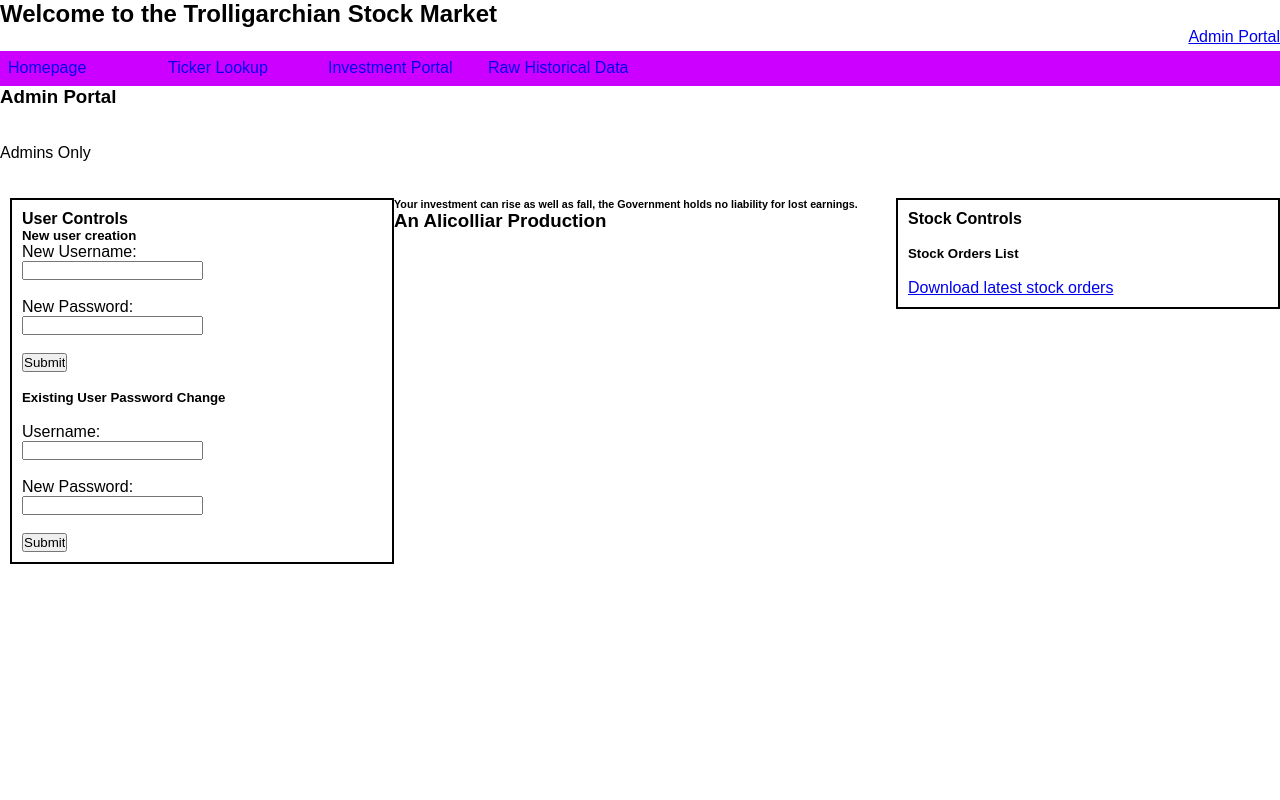
After one commit to Alicolliar/Trolligarch-Markets, a Flask app: page /admin in a window 1280 px wide. The commit adds this page. Run offline with Flask 2, Linux system fonts and the light colour scheme.

Commit message:
What I sorta didn't really accomplish today

```diff
--- a/routes.py
+++ b/routes.py
@@ -1,4 +1,4 @@
-from flask import Flask, render_template, request, make_response, send_from_directory
+from flask import Flask, render_template, request, make_response, send_from_directory, url_for, redirect
 import csv
 import functs
 app = Flask(__name__)
@@ -65,25 +65,54 @@ def investPage():
 @app.route('/login', methods=['post', 'get'])
 def loginPage():
     message = ""
+    give = make_response(render_template('login.html', message=message))
     if request.method == 'POST':
         shift = int(app.config["PWNED_SHIFT"])
         uName = request.form.get("user")
         pWord = request.form.get("pwned")
-        uNames = []
-        dbpWords = []
-        dbpWord = ""
-        uNames, dbpWords = functs.pwnedLookup(uName)
-        for i in range(len(uNames)):
-            if uNames[i] == uName:
-                dbpWord = dbpWords[i]
+        if uName == "" or pWord == "":
+            message = "Please enter a username or password."
+        else:
+            uNames = []
+            dbpWords = []
+            dbpWord = ""
+            uNames, dbpWords = functs.pwnedLookup(uName)
+            for i in range(len(uNames)):
+                if uNames[i] == uName:
+                    dbpWord = dbpWords[i]
 
-        decpWord = functs.deCodePwneds(dbpWord, shift)
-        if dbpWord == decpWord:
-            message = "Login succesful"
-        else:
-            message = "Login Failure"
+            decpWord = functs.deCodePwneds(dbpWord, shift)
+            if pWord  == decpWord:
+                return redirect(url_for('adminPortal'))
+            else:
+                message = "Incorrect username/password"
+    return give
 
-    return render_template('login.html', message=message)
+@app.route('/admin',methods=['post', 'get'])
+def adminPortal():
+    message=""
+    shift = int(app.config["PWNED_SHIFT"])
+    if request.method == 'POST':
+        if 'nUserMake' in request.form:
+            nUser = request.form.get("nUname")
+            nPwd = request.form.get("nPwd")
+            cUsers = []
+            pwneds = []
+            cUsers, pwneds = functs.pwnedLookup(nUser)
+            if nUser in cUsers:
+                message = "User already exists. If you have forgotten your password, use the password reset system instead."
+                return render_template('admin.html', message=message)
+            else:
+                hoomanFile = open("static/private/userAccounts/bullshit.csv", "a")
+                hoomans = csv.writer(hoomanFile)
+                enCodedPwned = functs.enCodePwneds(nPwd, shift)
+                nUser = [nUser,str(enCodedPwned)]
+                hoomans.writerow(nUser)
+                message = "User added successfully"
+                return render_template('admin.html', message=message)
+
+    return render_template('admin.html', message=message)
+
 
 if __name__ == '__main__':
     app.run(debug=True)
--- a/static/css/main.css
+++ b/static/css/main.css
@@ -6,7 +6,7 @@ body {
 }
 header {
   background-color: #CC00FF;
-  display: block;
+  display: inline;
   clear:both;
   height: 50px;
   margin-top: 15px;
@@ -14,9 +14,9 @@ header {
 }
 .login {
   text-align: right;
-
 }
 nav {
+  background-color: #CC00FF;
   clear: both;
   height: 35px;
   margin-top: 5px;
@@ -30,4 +30,5 @@ nav ul li {
 nav ul li a {
   display: block;
   padding: 8px;
+  text-decoration: none;
 }
--- a/static/private/userAccounts/bullshit.csv
+++ b/static/private/userAccounts/bullshit.csv
@@ -1,3 +1 @@
 Usernames, Passwords
-Aligallaton, A[ff[nih
-Danyo, J[mmqil^
--- /dev/null
+++ b/templates/admin.html
@@ -0,0 +1,45 @@
+<!DOCTYPE html>
+<html lang="en">
+  <head>
+    <title>Trolligarchian Stock Market - Admin Portal</title>
+    <link rel="stylesheet" type="text/css" href="{{url_for('static', filename='css/main.css')}}">
+    <link rel="shortcut icon" type="image/x-icon" href="{{url_for('static', filename='img/favicon-16x16.png')}}">
+  </head>
+  <body>
+    {% extends "template.html" %}
+    {% block content %}
+    <h3>Admin Portal</h3></br></br>
+    <p>Admins Only</p></br></br>
+    {% if message %}
+      <p> {{message}}</p>
+    {% endif %}
+
+    <div style="width: 360px; float: left; padding: 10px; margin-left:10px; border: 2px solid black;">
+      <h4>User Controls</h4>
+      <h5>New user creation</h5>
+      <form method="POST">
+        New Username:</br>
+        <input type="text" name="nUname"> </br></br>
+        New Password:</br>
+        <input type="password" name="nPwd"></br></br>
+        <input type="hidden" name="nUserMake">
+        <input type="submit" action="createUser">
+      </form></br>
+      <h5>Existing User Password Change</h5></br>
+      <form method="POST">
+        Username:</br>
+        <input type="text" name="Uname"></br></br>
+        New Password:</br>
+        <input type="password" name="nuPwd"></br></br>
+        <input type="hidden" name="pWordChange">
+        <input type="submit" action="change">
+      </form>
+    </div>
+    <div style="width: 360px; float: right; padding: 10px; margin-left:10px; border: 2px solid black;">
+      <h4>Stock Controls</h4></br>
+      <h5>Stock Orders List</h5></br>
+      <p><a href="../orders.csv">Download latest stock orders</a></p>
+    </div>
+    {% endblock %}
+  </body>
+</html>
--- a/templates/home.html
+++ b/templates/home.html
@@ -9,7 +9,7 @@
   <body>
     {% extends "template.html" %}
     {% block content %}
-    <p>This is the website for the Trolligarchian stock market. From here you can find information about all stocks, place orders and download historical price data for analysis.</p><br>
+    <p>This is the web portal for the Trolligarchian stock market. From here you can find information about all stocks, place orders and download historical price data for analysis.</p><br>
     <h3>History of the Exchange</h3><br>
     <p>This Exchange came into use shortly after the passing of the <a href="https://docs.google.com/document/d/1wMpd6lcngCl75rLyqTB9v77dRI7Qno3F-Bq9lMgl2DE/edit?usp=sharing">Fiscal and Treasury Act 2020</a><br>
       The act's author, Aligallaton, who can be found on the discord server in various guises of Tory Chancellors, is also the first person who created this exchange system. The backend is an utter mess, run from it at<br>
--- a/templates/template.html
+++ b/templates/template.html
@@ -7,7 +7,7 @@
   <body>
     <header>
       <h2>Welcome to the Trolligarchian Stock Market</h2>
-      <div class="login">
+      <div class="login"><a href="{{url_for('loginPage')}}">Admin Portal</a></div>
     </header>
     <nav>
       <ul>
@@ -20,7 +20,7 @@
     <main>
     {% block content %}
     {% endblock %}
-  <main>
+  </main>
   <footer>
     <h6>Your investment can rise as well as fall, the Government holds no liability for lost earnings.</h6>
     <h3>An Alicolliar Production</h3>
```
Also changed, not shown: functs.py (+12 -1 lines).
